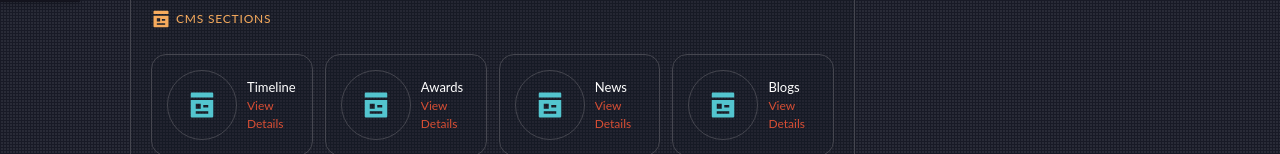
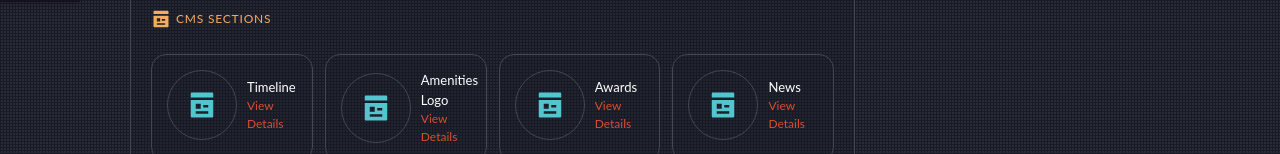
Before and after one commit to khushi-gtf53/anantraj2, a Next.js app: page /admin in a window 1280 px wide. Shown: the part 798-952 px from the top of the page. Built offline with nearby package versions, Linux system fonts and the light colour scheme; no server answers.

Commit message:
fix table

```diff
--- a/src/app/admin/cms/[slug]/page.jsx
+++ b/src/app/admin/cms/[slug]/page.jsx
@@ -48,6 +48,16 @@ const sectionConfigs = {
     table: { head: ["Year","Short Description","Image", "Alt Tag"], header: ["year","short_description","image", "alt"] },
     endpoint: "journey",
     label: "Timeline",
+  },
+  "amenities-logo": {
+    fields: [
+      { type: "text", name: "name", label: "Name" },
+      { type: "image", name: "image", label: "Image" },
+      { type: "text", name: "alt", label: "Alt Tag" },
+    ],
+    table: { head: ["Name","Short Description","Image"], header: ["name","short_description","image"] },
+    endpoint: "amenities-logo",
+    label: "Amenities Logo",
   },
   award: {
     fields: [
--- a/src/app/admin/page.js
+++ b/src/app/admin/page.js
@@ -17,6 +17,7 @@ const ProjectsPages=[
 ];
 const CMSPages=[
   {name:"Timeline",slug:"timeline"},
+  {name:"Amenities Logo",slug:"amenities-logo"},
   {name:"Awards",slug:"award"},
   {name:"News",slug:"news"},
   {name:"Blogs",slug:"blog"},
```
